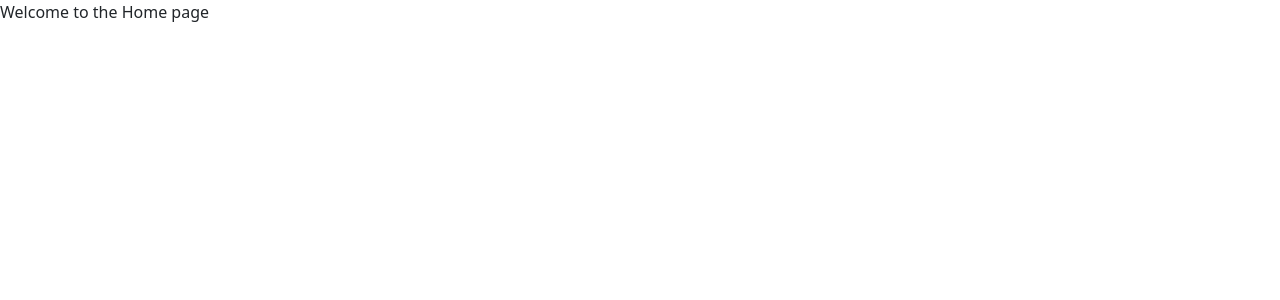
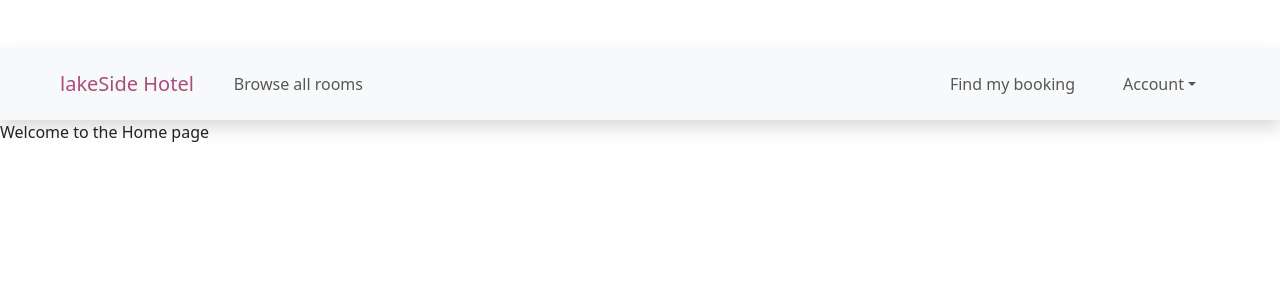
Before and after one commit to Q-wongsakron/DarkSide-Hotel-Frontend, a React (Vite) app: page / in a window 1280 px wide. Shown: the top 300 px of the page. Built offline with nearby package versions, Linux system fonts and the light colour scheme.

Commit message:
feat: crate Footer & Navbar

```diff
--- a/src/App.jsx
+++ b/src/App.jsx
@@ -7,19 +7,22 @@
 import Home from './components/hoom/Home'
 import EditRoom from './components/room/EditRoom';
 import ExistingRooms from './components/room/ExistingRoom'
+import NavBar from './components/layout/NavBar'
+import Footer from './components/layout/Footer'
 function App() {
   return (
     <>
     <main>
       <Router>
+        <NavBar />
         <Routes>
           <Route path="/" element={<Home/>} />
           <Route path="/edit-room/:roomId" element={<EditRoom />} />
           <Route path="/existing-rooms" element={<ExistingRooms />} />
           <Route path="/add-room" element={<AddRoom />} />
-
         </Routes>
       </Router>
+      <Footer/>
     </main>
 
     </>
--- /dev/null
+++ b/src/components/layout/Footer.jsx
@@ -0,0 +1,21 @@
+import React from 'react'
+import { Col, Container, Row } from 'react-bootstrap';
+
+const Footer = () => {
+    let today = new Date();
+
+  return (
+    <footer className='by-dark text-light py-3 footer mt-lg-5'>
+        <Container>
+            <Row>
+                <Col xs={12} md={12} className='text-center'>
+                    <p className='mb-0'>&copy; {today.getFullYear()} darkSide Hotel</p>
+                </Col>
+            </Row>
+
+        </Container>
+    </footer>
+  )
+}
+
+export default Footer
--- /dev/null
+++ b/src/components/layout/NavBar.jsx
@@ -0,0 +1,91 @@
+import React, { useContext, useState } from "react"
+import { NavLink, Link } from "react-router-dom"
+//import Logout from "../auth/Logout"
+
+
+const NavBar = () => {
+	const [showAccount, setShowAccount] = useState(false)
+
+	const handleAccountClick = () => {
+		setShowAccount(!showAccount)
+	}
+
+	const isLoggedIn = localStorage.getItem("token")
+	const userRole = localStorage.getItem("userRole")
+
+	return (
+		<nav className="navbar navbar-expand-lg bg-body-tertiary px-5 shadow mt-5 sticky-top">
+			<div className="container-fluid">
+				<Link to={"/"} className="navbar-brand">
+					<span className="hotel-color">lakeSide Hotel</span>
+				</Link>
+
+				<button
+					className="navbar-toggler"
+					type="button"
+					data-bs-toggle="collapse"
+					data-bs-target="#navbarScroll"
+					aria-controls="navbarScroll"
+					aria-expanded="false"
+					aria-label="Toggle navigation">
+					<span className="navbar-toggler-icon"></span>
+				</button>
+
+				<div className="collapse navbar-collapse" id="navbarScroll">
+					<ul className="navbar-nav me-auto my-2 my-lg-0 navbar-nav-scroll">
+						<li className="nav-item">
+							<NavLink className="nav-link" aria-current="page" to={"/browse-all-rooms"}>
+								Browse all rooms
+							</NavLink>
+						</li>
+
+						{isLoggedIn && userRole === "ROLE_ADMIN" && (
+							<li className="nav-item">
+								<NavLink className="nav-link" aria-current="page" to={"/admin"}>
+									Admin
+								</NavLink>
+							</li>
+						)}
+					</ul>
+
+					<ul className="d-flex navbar-nav">
+						<li className="nav-item">
+							<NavLink className="nav-link" to={"/find-booking"}>
+								Find my booking
+							</NavLink>
+						</li>
+
+						<li className="nav-item dropdown">
+							<a
+								className={`nav-link dropdown-toggle ${showAccount ? "show" : ""}`}
+								href="#"
+								role="button"
+								data-bs-toggle="dropdown"
+								aria-expanded="false"
+								onClick={handleAccountClick}>
+								{" "}
+								Account
+							</a>
+
+							<ul
+								className={`dropdown-menu ${showAccount ? "show" : ""}`}
+								aria-labelledby="navbarDropdown">
+								{isLoggedIn ? (
+									<Logout />
+								) : (
+									<li>
+										<Link className="dropdown-item" to={"/login"}>
+											Login
+										</Link>
+									</li>
+								)}
+							</ul>
+						</li>
+					</ul>
+				</div>
+			</div>
+		</nav>
+	)
+}
+
+export default NavBar
```
